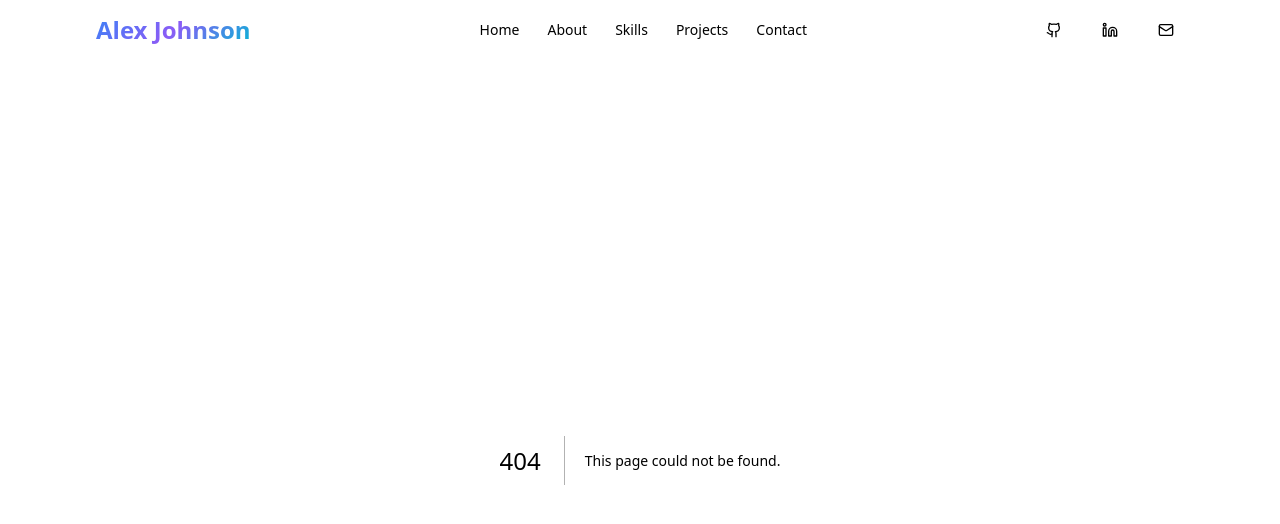
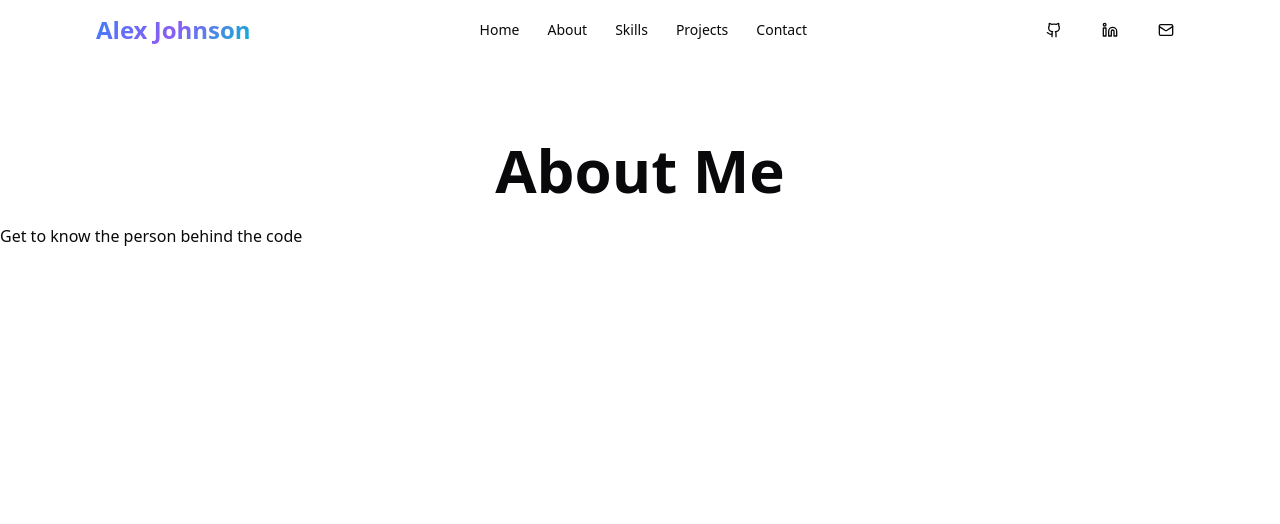
Before and after one commit to Jitugopale/Portfolio, a Next.js app: page /about in a window 1280 px wide. Before the commit this address had no page. Shown: the top 524 px of the page. Built offline with nearby package versions, Linux system fonts and the light colour scheme.

Commit message:
about page

```diff
--- /dev/null
+++ b/src/app/about/page.tsx
@@ -0,0 +1,18 @@
+import React from 'react'
+
+const AboutPage = () => {
+  return (
+    <div className='about'>
+      <section className='pt-20'>
+        <div className='text-center font-bold mb-6 text-4xl lg:text-6xl'>
+            <h1>About Me</h1>
+        </div>
+        <div>
+            <p>Get to know the person behind the code</p>
+        </div>
+      </section>
+    </div>
+  )
+}
+
+export default AboutPage
--- /dev/null
+++ b/src/app/contact/page.tsx
@@ -0,0 +1,11 @@
+import React from 'react'
+
+const ContactPage = () => {
+  return (
+    <div className='contact'>
+      Contact
+    </div>
+  )
+}
+
+export default ContactPage
--- a/src/app/page.tsx
+++ b/src/app/page.tsx
@@ -17,7 +17,7 @@ export default function Home() {
     <>
       <div className="main min-h-screen">
         {/* Hero Section */}
-        <section className="pt-12 px-4 lg:px-16">
+        <section className="pt-12 px-4 lg:px-28">
           <div className="grid grid-cols-1 lg:grid-cols-2">
             <div>
               <h1 className="text-lg text-muted-foreground">Hello, I'm</h1>
@@ -67,8 +67,8 @@ export default function Home() {
           </div>
         </section>
 
-        <section>
-          <div className="grid grid-cols-2 md:grid-cols-4 gap-8 p-6 mt-12 mx-10">
+        <section className="mt-32 py-6 bg-gray-50">
+          <div className="grid grid-cols-2 md:grid-cols-4 gap-8 p-6 mt-12 lg:mx-20">
             <Card className="bg-white dark:bg-gray-800 shadow-lg">
             <CardContent className="flex flex-col items-center">
               <div className="font-bold text-2xl lg:text-3xl text-blue-500">5+</div>
--- /dev/null
+++ b/src/app/projects/page.tsx
@@ -0,0 +1,11 @@
+import React from 'react'
+
+const ProjectsPage = () => {
+  return (
+    <div>
+      Project
+    </div>
+  )
+}
+
+export default ProjectsPage
--- /dev/null
+++ b/src/app/skills/page.tsx
@@ -0,0 +1,18 @@
+import React from 'react'
+
+const SkillsPage = () => {
+  return (
+    <div className='skills'>
+      <section className='pt-20'>
+        <div className='text-center font-bold mb-6 text-4xl lg:text-6xl'>
+            <h1>Skills & Expertise</h1>
+        </div>
+        <div className=''>
+            <p>Technologies and tools I use to bring ideas to life</p>
+        </div>
+      </section>
+    </div>
+  )
+}
+
+export default SkillsPage
--- a/src/components/Navigation.tsx
+++ b/src/components/Navigation.tsx
@@ -15,11 +15,11 @@ const Navigation = () => {
 
       {/* Desktop Navigation */}
       <ul className='hidden md:flex gap-7 text-sm font-medium cursor-pointer'>
-            <Link href="#" className='transition-colors hover:text-blue-500'>Home</Link>
-            <Link href="#" className='transition-colors hover:text-blue-500'>About</Link>
-            <Link href="#" className='transition-colors hover:text-blue-500'>Skills</Link>
-            <Link href="#" className='transition-colors hover:text-blue-500'>Projects</Link>
-            <Link href="#" className='transition-colors hover:text-blue-500'>Contact</Link>
+            <Link href="/" className='transition-colors hover:text-blue-500'>Home</Link>
+            <Link href="/about" className='transition-colors hover:text-blue-500'>About</Link>
+            <Link href="/skills" className='transition-colors hover:text-blue-500'>Skills</Link>
+            <Link href="projects" className='transition-colors hover:text-blue-500'>Projects</Link>
+            <Link href="/contact" className='transition-colors hover:text-blue-500'>Contact</Link>
         </ul>
         <div className='hidden md:flex gap-5 items-center'>
           <Button variant="ghost" size="icon" asChild>
```
